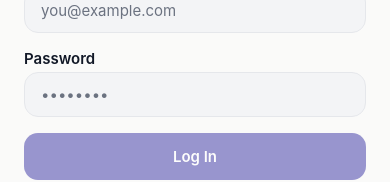
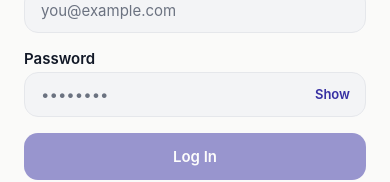
Before and after one commit to heraway/idle, a React Native app in the folder mobile/: screen /Jobs in a window 390 px wide. Shown: the part 385-567 px from the top of the page. Built offline with nearby package versions, Linux system fonts and the light colour scheme.

Commit message:
Add password show/hide toggle

```diff
--- a/mobile/src/components/UI.tsx
+++ b/mobile/src/components/UI.tsx
@@ -105,15 +105,21 @@ export function Input({
   multiline?: boolean;
 }) {
   const { theme } = useTheme();
+  // Only relevant for password-style fields — lets the user confirm what
+  // they actually typed/pasted before submitting.
+  const [revealed, setRevealed] = React.useState(false);
+  const isPasswordField = !!secureTextEntry;
+
   return (
     <View style={{ marginBottom: spacing.md }}>
       <Text style={[typography.bodyBold, { color: theme.textPrimary, marginBottom: spacing.xs }]}>{label}</Text>
+      <View style={{ position: "relative", justifyContent: "center" }}>
         <TextInput
           value={value}
           onChangeText={onChangeText}
           placeholder={placeholder}
           placeholderTextColor={theme.textSecondary}
-        secureTextEntry={secureTextEntry}
+          secureTextEntry={isPasswordField && !revealed}
           keyboardType={keyboardType}
           multiline={multiline}
           autoCapitalize="none"
@@ -125,9 +131,22 @@ export function Input({
               color: theme.textPrimary,
               minHeight: multiline ? 90 : undefined,
               textAlignVertical: multiline ? "top" : "center",
+              paddingRight: isPasswordField ? 64 : undefined,
             },
           ]}
         />
+        {isPasswordField ? (
+          <TouchableOpacity
+            onPress={() => setRevealed((r) => !r)}
+            hitSlop={{ top: 8, bottom: 8, left: 8, right: 8 }}
+            style={{ position: "absolute", right: spacing.md }}
+          >
+            <Text style={{ color: theme.primary, fontWeight: "600", fontSize: 13 }}>
+              {revealed ? "Hide" : "Show"}
+            </Text>
+          </TouchableOpacity>
+        ) : null}
+      </View>
     </View>
   );
 }
```
Lines whose indentation alone changed are shown as unchanged.
